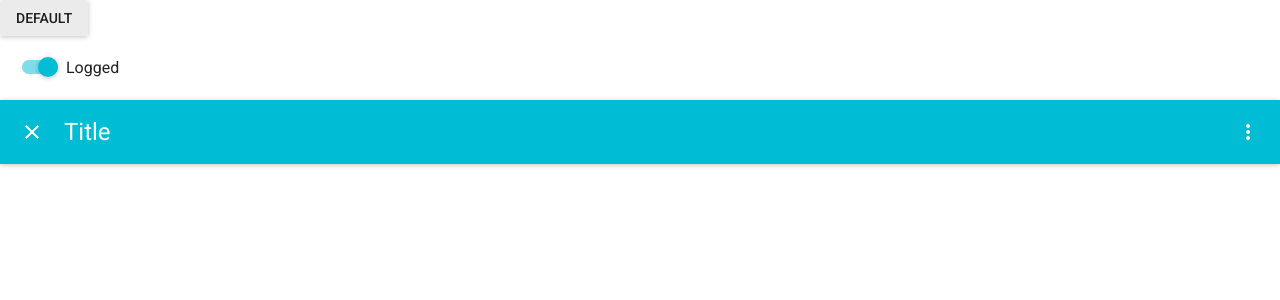
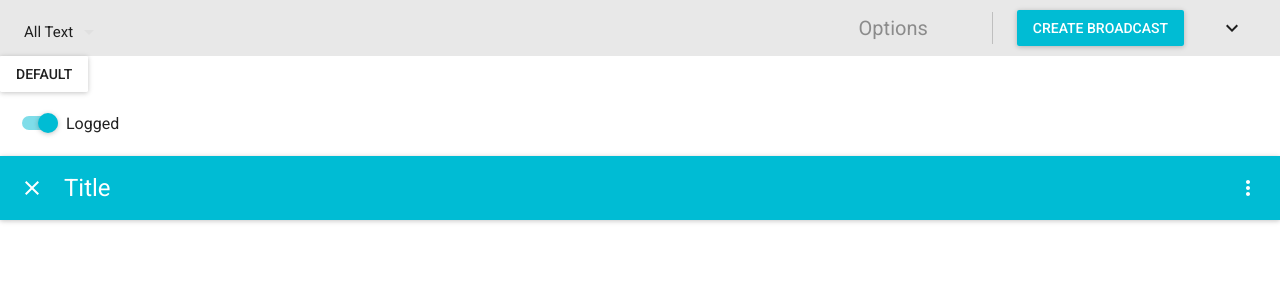
Before and after one commit to jemzgit/holly, a React (Create React App) app: page / in a window 1280 px wide. Shown: the top 300 px of the page. Built offline with nearby package versions, Linux system fonts and the light colour scheme; what react-tap-event-plugin would draw is missing.

Commit message:
sample react components

```diff
--- a/package.json
+++ b/package.json
@@ -10,7 +10,8 @@
     "material-ui": "^0.17.0",
     "react": "^15.4.2",
     "react-dom": "^15.4.2",
-    "react-tap-event-plugin": "^2.0.1"
+    "react-tap-event-plugin": "^2.0.1",
+    "react-trend": "^1.2.1"
   },
   "scripts": {
     "start": "react-scripts start",
--- a/src/App.js
+++ b/src/App.js
@@ -1,8 +1,12 @@
 import React, { Component } from 'react';
 import logo from './logo.svg';
+
 import MuiThemeProvider from 'material-ui/styles/MuiThemeProvider';
 import MyReactComponent from './MyReactComponent'
 import AppBar from './AppBar'
+import MyTrend from './MyTrend'
+import Toolbar from './Toolbar'
+
 import './App.css';
 
 /*class App extends Component {
@@ -23,8 +27,10 @@
 const App = () => (
   <MuiThemeProvider>
     <div>
+    <Toolbar />
     <MyReactComponent />
     <AppBar />
+
     </div>
   </MuiThemeProvider>
 );
--- /dev/null
+++ b/src/MyTrend.js
@@ -0,0 +1,8 @@
+import React from 'react'
+import Trend from 'react-trend'
+
+const MyComponent = () => (
+  <Trend data={[0, 10, 5, 22, 3.6, 11]} />
+);
+
+export default MyComponent;
--- /dev/null
+++ b/src/Toolbar.js
@@ -0,0 +1,55 @@
+import React from 'react';
+import IconMenu from 'material-ui/IconMenu';
+import IconButton from 'material-ui/IconButton';
+import FontIcon from 'material-ui/FontIcon';
+import NavigationExpandMoreIcon from 'material-ui/svg-icons/navigation/expand-more';
+import MenuItem from 'material-ui/MenuItem';
+import DropDownMenu from 'material-ui/DropDownMenu';
+import RaisedButton from 'material-ui/RaisedButton';
+import {Toolbar, ToolbarGroup, ToolbarSeparator, ToolbarTitle} from 'material-ui/Toolbar';
+
+export default class ToolbarExamplesSimple extends React.Component {
+
+  constructor(props) {
+    super(props);
+    this.state = {
+      value: 3,
+    };
+  }
+
+  handleChange = (event, index, value) => this.setState({value});
+
+  render() {
+    return (
+      <Toolbar>
+        <ToolbarGroup firstChild={true}>
+          <DropDownMenu value={this.state.value} onChange={this.handleChange}>
+            <MenuItem value={1} primaryText="All Broadcasts" />
+            <MenuItem value={2} primaryText="All Voice" />
+            <MenuItem value={3} primaryText="All Text" />
+            <MenuItem value={4} primaryText="Complete Voice" />
+            <MenuItem value={5} primaryText="Complete Text" />
+            <MenuItem value={6} primaryText="Active Voice" />
+            <MenuItem value={7} primaryText="Active Text" />
+          </DropDownMenu>
+        </ToolbarGroup>
+        <ToolbarGroup>
+          <ToolbarTitle text="Options" />
+          <FontIcon className="muidocs-icon-custom-sort" />
+          <ToolbarSeparator />
+          <RaisedButton label="Create Broadcast" primary={true} />
+          <IconMenu
+            iconButtonElement={
+              <IconButton touch={true}>
+                <NavigationExpandMoreIcon />
+              </IconButton>
+            }
+          >
+            <MenuItem primaryText="Download" />
+            <MenuItem primaryText="More Info" />
+          </IconMenu>
+        </ToolbarGroup>
+      </Toolbar>
+    );
+  }
+}
```
